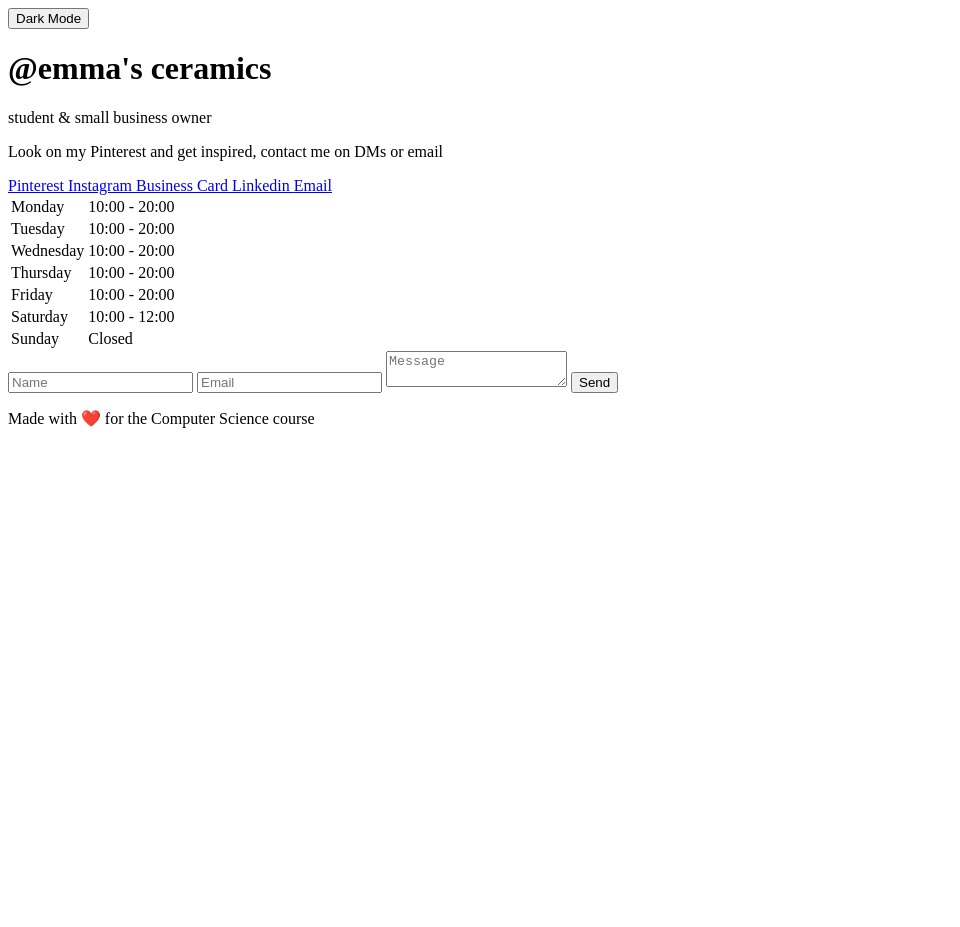
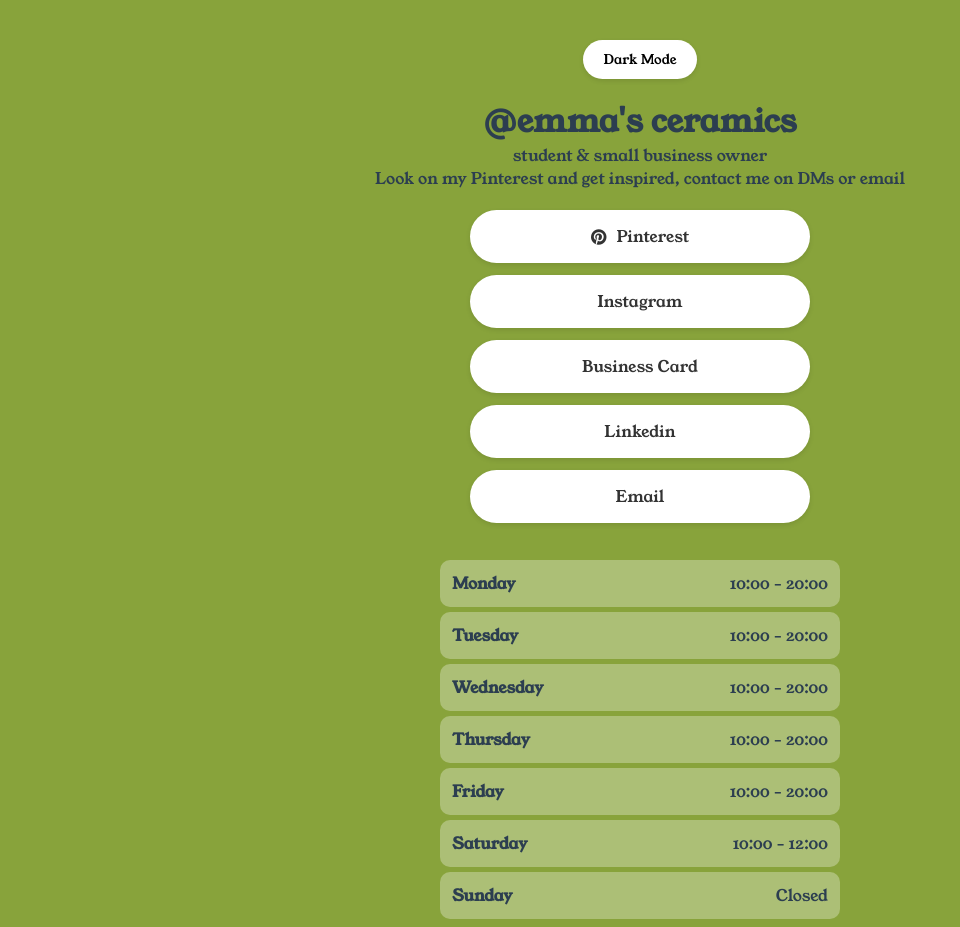
Before and after one commit to emmasceramics/biolink2, a plain HTML site: page index.html in a window 1280 px wide. Shown: the top 927 px of the page, without its empty margins (0-960 px from the left). Before the commit the page ends 800 px from the top, so only its background shows below. Drawn offline with Linux system fonts and the light colour scheme.

Commit message:
Translate comments in index.html to Italian
Updated comments in index.html to Italian.

```diff
--- a/index.html
+++ b/index.html
@@ -1,12 +1,20 @@
 <!DOCTYPE html>
 <html lang="it">
-<head>
+  <head>
   <meta charset="UTF-8">
   <meta name="viewport" content="width=device-width, initial-scale=1.0">
   <title>Emma's Ceramics</title>
-  <!-- Google Font -->
+
+  <!-- Font di Google -->
   <link href="https://fonts.googleapis.com/css2?family=Young+Serif&display=swap" rel="stylesheet">
+
+  <!-- Icone Social -->
+  <link rel="stylesheet" href="https://cdnjs.cloudflare.com/ajax/libs/font-awesome/6.0.0/css/all.min.css">
+
+  <!-- COLLEGAMENTO AL CSS -->
+  <link rel="stylesheet" href="style.css">
 </head>
+
 <body>
 
   <div class="theme-switch">
```
